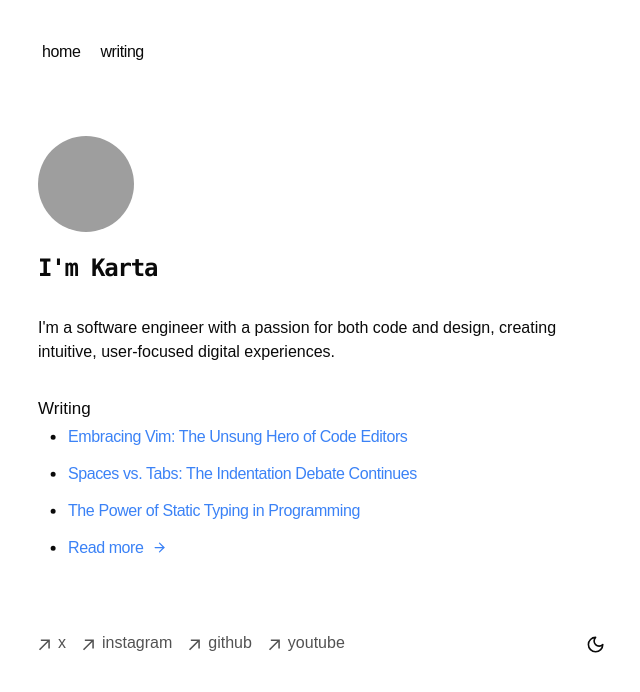
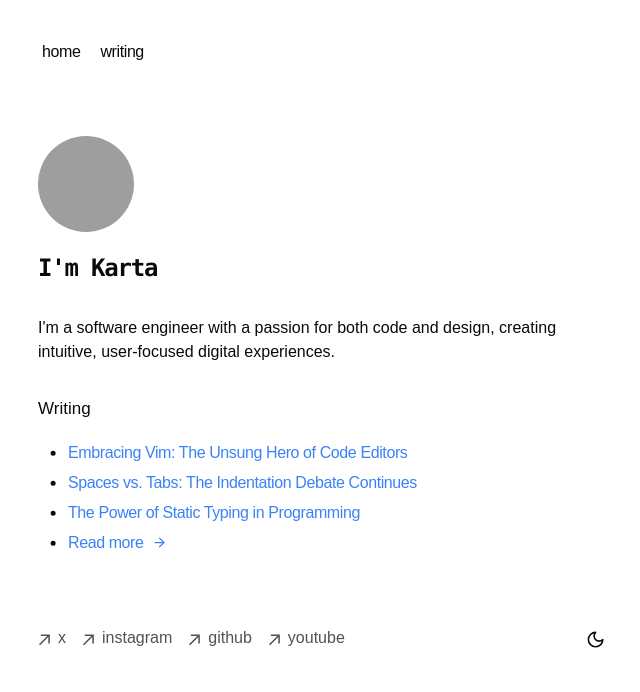
Before and after one commit to devkarta/site, a Next.js app: page / in a window 1280 px wide. Shown: the top 692 px of the page, without its empty margins (314-954 px from the left). Built offline with nearby package versions, Linux system fonts and the light colour scheme; grey boxes are pictures that could not be loaded.

Commit message:
refactor

```diff
--- a/app/page.tsx
+++ b/app/page.tsx
@@ -3,15 +3,41 @@ import { Avatar, AvatarFallback, AvatarImage } from "@/components/ui/avatar";
 import { ArrowRight, Dot } from "lucide-react";
 import Link from "next/link";
 
+
+function ReadMoreLink({ href }: { href: string }) {
+  return (
+    <Link
+      href={href}
+      className="text-blue-500 dark:text-muted-foreground flex items-center transition-colors duration-200 dark:hover:text-secondary-foreground tracking-tight w-fit"
+    >
+      <Dot className="text-foreground" size={30} />
+      <span>Read more</span>
+      <ArrowRight className="ml-2" size="15" />
+    </Link>
+  );
+}
+
   const sectionItems = {
     writing: {
-    component: <WritingPosts />,
+      component: (
+        <WritingPosts>
+          <ReadMoreLink href="/writing" />
+        </WritingPosts>
+      ),
     },
     // code: {
-  //   component: <WritingPosts />,
+    //   component: (
+    //     <CodePosts>
+    //       <ReadMoreLink href="/code" />
+    //     </CodePosts>
+    //   ),
     // },
     // video: {
-  //   component: <WritingPosts />,
+    //   component: (
+    //     <VideoPosts>
+    //       <ReadMoreLink href="/video" />
+    //     </VideoPosts>
+    //   ),
     // },
   };
 
@@ -31,17 +57,9 @@ export default function Page() {
 
       <div className="space-y-8 flex flex-col mt-8">
         {Object.entries(sectionItems).map(([name, { component }]) => (
-          <div key={name}>
-            <h1 className="capitalize text-[17px]">{name}</h1>
+          <div key={name} className="flex flex-col">
+            <h1 className="capitalize text-[17px] mb-4">{name}</h1>
             {component}
-            <Link
-              href={`/${name}`}
-              className=" text-blue-500 dark:text-muted-foreground  flex items-center transition-colors duration-200 dark:hover:text-secondary-foreground tracking-tight  w-fit"
-            >
-              <Dot className="text-foreground" size={30} />
-              <span>Read more</span>
-              <ArrowRight className="ml-2" size="15" />
-            </Link>
           </div>
         ))}
       </div>
--- a/components/footer.tsx
+++ b/components/footer.tsx
@@ -52,7 +52,10 @@ export default function Footer() {
           );
         })}
       </ul>
+      <div className="w-9 h-9">
+
         <ModeToggle />
+      </div>
     </footer>
   );
 }
--- a/components/posts.tsx
+++ b/components/posts.tsx
@@ -3,7 +3,7 @@ import Link from "next/link";
 import { getWritingPosts } from "@/app/writing/utils";
 import { Dot } from "lucide-react";
 
-export function WritingPosts() {
+export function WritingPosts({ children }: { children?: React.ReactNode }) {
   const allWritings = getWritingPosts();
 
   return (
@@ -21,14 +21,15 @@ export function WritingPosts() {
           <Link
             key={post.slug}
             href={`/writing/${post.slug}`}
-            className="inline-block "
+            className="w-fit"
           >
-            <p className="text-blue-500 dark:text-muted-foreground flex items-center transition-colors duration-200 dark:hover:text-secondary-foreground tracking-tight  ">
-            <Dot className="text-foreground" size={30} />
+            <p className="text-blue-500 w-fit dark:text-muted-foreground flex items-center transition-colors duration-200 dark:hover:text-secondary-foreground tracking-tight  ">
+              <Dot className="text-foreground" size={30} />
               {post.metadata.title}
             </p>
           </Link>
         ))}
+      {children}
     </div>
   );
 }
```
Lines whose indentation alone changed are shown as unchanged.
